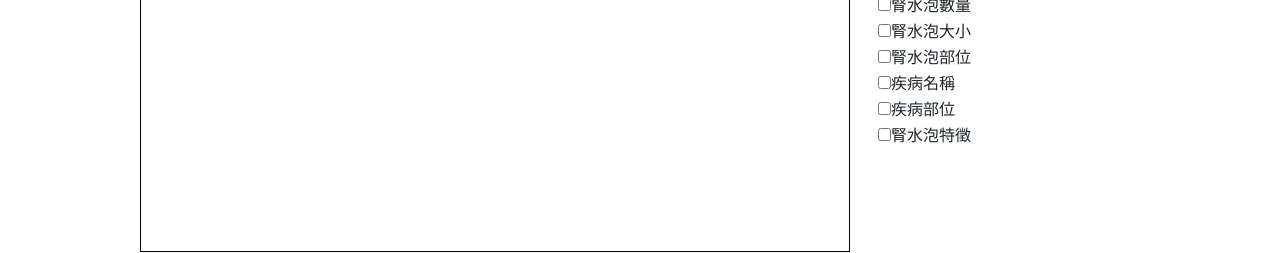
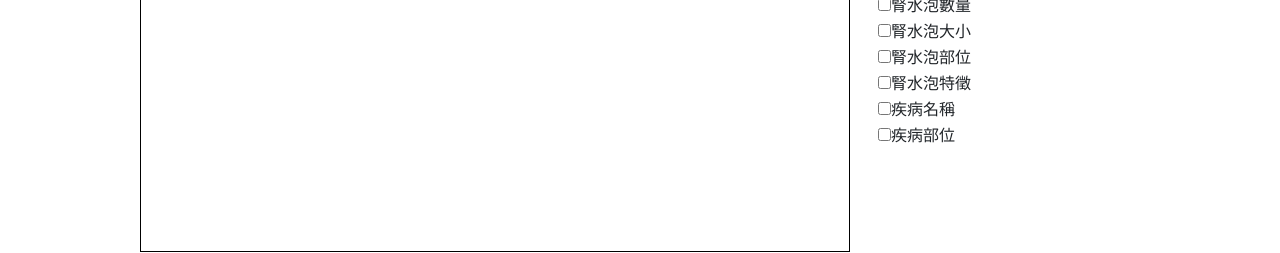
Before and after one commit to yoyio/subject, a Vue app: page /#/submitText/1 in a window 1280 px wide. Shown: the part 348-601 px from the top of the page. Built offline with nearby package versions, Linux system fonts and the light colour scheme; no server answers.

Commit message:
no message

```diff
--- a/package.json
+++ b/package.json
@@ -26,6 +26,7 @@
   },
   "devDependencies": {
     "@vitejs/plugin-vue": "^4.0.0",
-    "vite": "^4.3.9"
+    "vite": "^4.3.9",
+    "scss": "^0.2.4"
   }
 }
--- a/src/views/SubmitText.vue
+++ b/src/views/SubmitText.vue
@@ -59,20 +59,20 @@
         </label>
         <label style="margin-right: 0%; padding: 1px 8px">
           <input type="checkbox" class="d-input" />
+          <span
+            id="renal_cyst_morph_progression"
+            class="d-input__renal_cyst_morph_progression"
+            >腎水泡特徵</span
+          >
+        </label>
+        <label style="margin-right: 0%; padding: 1px 8px">
+          <input type="checkbox" class="d-input" />
           <span id="disease_name" class="d-input__disease_name">疾病名稱</span>
         </label>
         <label style="margin-right: 0%; padding: 1px 8px">
           <input type="checkbox" class="d-input" />
           <span id="disease_location" class="d-input__disease_location"
             >疾病部位</span
-          >
-        </label>
-        <label style="margin-right: 0%; padding: 1px 8px">
-          <input type="checkbox" class="d-input" />
-          <span
-            id="renal_cyst_morph_progression"
-            class="d-input__renal_cyst_morph_progression"
-            >腎水泡特徵</span
           >
         </label>
       </div>
```
